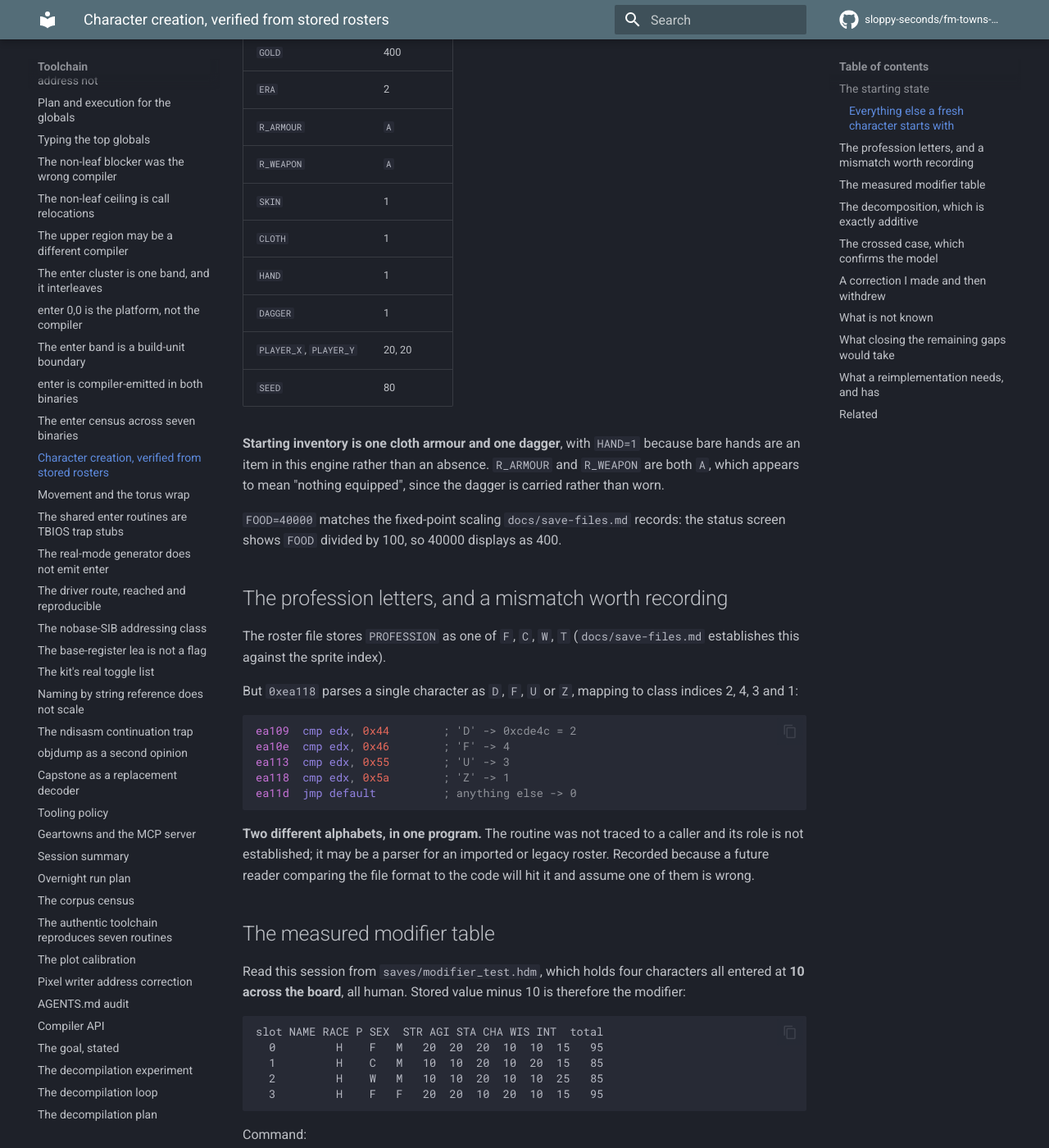
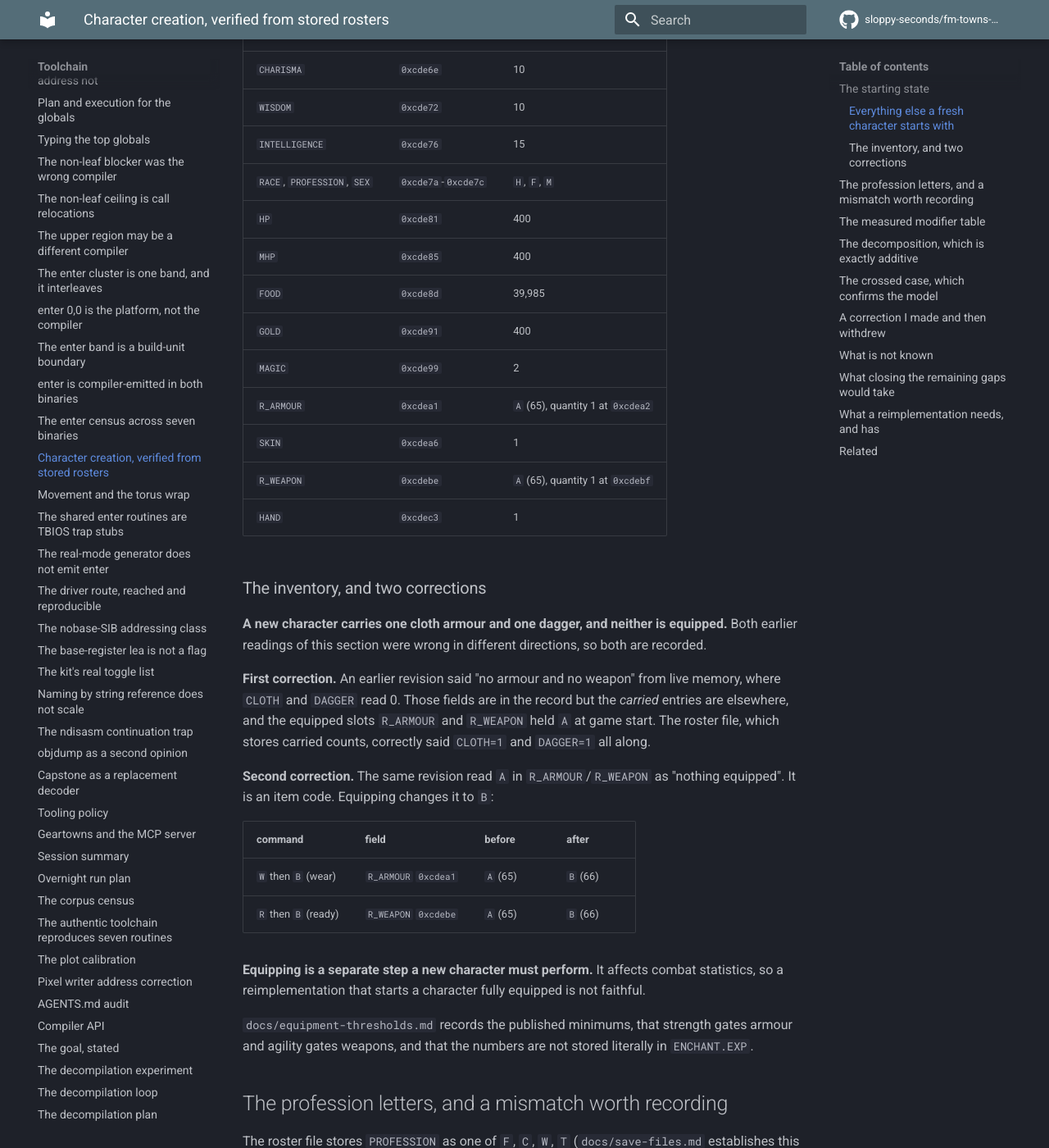
Before and after one commit to sloppy-seconds/fm-towns-ultima, an MkDocs documentation site: the page built from docs/character-creation.md, in a window 1280 px wide and 1400 px high, scrolled down 980 px. Shown: the whole window at 82% size. Built offline with MkDocs 1.6.1 and Material for MkDocs 9.7.7, drawn with Linux system fonts in a browser that asks for light colours; comment, search, counter and statistics services are not loaded; some of the changed text lies outside the part shown.

Commit message:
Equipping is a separate step, and it changes two bytes
Observed in the running game: a new character carries a cloth armour and a
dagger but has neither equipped. W then B wears the armour, R then B
readies the dagger.

  R_ARMOUR 0xcdea1   'A' (65) -> 'B' (66)
  R_WEAPON 0xcdebe   'A' (65) -> 'B' (66)

Two corrections to the character-creation page, which was wrong twice in
opposite directions:

- 'no armour and no weapon' was wrong. CLOTH and DAGGER do read 0 in the
  record's hot fields, but the carried counts are elsewhere and the roster
  file said 1 correctly all along.
- 'A means nothing equipped' was wrong. A is an item code; B is what it
  becomes once equipped.

Equipping affects combat stats, so a reimplementation that starts a
character fully equipped is not faithful.

Also records the threshold test that is now available: this character has
STR 35 AGI 25, so the published table allows a Bow at 21 and refuses a
Sword at 29. Readying a sword is one command and settles whether the
thresholds are live in this build.

```diff
--- a/docs/character-creation.md
+++ b/docs/character-creation.md
@@ -18,32 +18,54 @@ The six attributes, in record order: `STRENGTH`, `AGILITY`, `STAMINA`, `CHARISMA
 
 ### Everything else a fresh character starts with
 
-Read from every slot on `saves/modifier_test.hdm`, all four created with the same allocation, so
-these are constants rather than per-character choices:
+**Read from live memory at the start of the game, not from a roster file.** This distinction matters
+and an earlier revision of this section got it wrong by reading the roster instead.
 
-| field | value |
-|---|---|
-| `MAGIC` | 65 |
-| `HP` | 400 |
-| `MHP` | 400 |
-| `FOOD` | 40000 |
-| `GOLD` | 400 |
-| `ERA` | 2 |
-| `R_ARMOUR` | `A` |
-| `R_WEAPON` | `A` |
-| `SKIN` | 1 |
-| `CLOTH` | 1 |
-| `HAND` | 1 |
-| `DAGGER` | 1 |
-| `PLAYER_X`, `PLAYER_Y` | 20, 20 |
-| `SEED` | 80 |
+With the savestate `saves/u2-start.state` reloaded and the VM paused, the non-zero fields of the
+record are:
 
-**Starting inventory is one cloth armour and one dagger**, with `HAND=1` because bare hands are an
-item in this engine rather than an absence. `R_ARMOUR` and `R_WEAPON` are both `A`, which appears
-to mean "nothing equipped", since the dagger is carried rather than worn.
+| field | address | value |
+|---|---|---|
+| `STRENGTH` | `0xcde62` | 35 |
+| `AGILITY` | `0xcde66` | 25 |
+| `STAMINA` | `0xcde6a` | 30 |
+| `CHARISMA` | `0xcde6e` | 10 |
+| `WISDOM` | `0xcde72` | 10 |
+| `INTELLIGENCE` | `0xcde76` | 15 |
+| `RACE`, `PROFESSION`, `SEX` | `0xcde7a`-`0xcde7c` | `H`, `F`, `M` |
+| `HP` | `0xcde81` | 400 |
+| `MHP` | `0xcde85` | 400 |
+| `FOOD` | `0xcde8d` | 39,985 |
+| `GOLD` | `0xcde91` | 400 |
+| `MAGIC` | `0xcde99` | 2 |
+| `R_ARMOUR` | `0xcdea1` | `A` (65), quantity 1 at `0xcdea2` |
+| `SKIN` | `0xcdea6` | 1 |
+| `R_WEAPON` | `0xcdebe` | `A` (65), quantity 1 at `0xcdebf` |
+| `HAND` | `0xcdec3` | 1 |
 
-`FOOD=40000` matches the fixed-point scaling `docs/save-files.md` records: the status screen
-shows `FOOD` divided by 100, so 40000 displays as 400.
+### The inventory, and two corrections
+
+**A new character carries one cloth armour and one dagger, and neither is equipped.** Both earlier
+readings of this section were wrong in different directions, so both are recorded.
+
+**First correction.** An earlier revision said "no armour and no weapon" from live memory, where
+`CLOTH` and `DAGGER` read 0. Those fields are in the record but the *carried* entries are elsewhere,
+and the equipped slots `R_ARMOUR` and `R_WEAPON` held `A` at game start. The roster file, which
+stores carried counts, correctly said `CLOTH=1` and `DAGGER=1` all along.
+
+**Second correction.** The same revision read `A` in `R_ARMOUR`/`R_WEAPON` as "nothing equipped".
+It is an item code. Equipping changes it to `B`:
+
+| command | field | before | after |
+|---|---|---|---|
+| `W` then `B` (wear) | `R_ARMOUR` `0xcdea1` | `A` (65) | `B` (66) |
+| `R` then `B` (ready) | `R_WEAPON` `0xcdebe` | `A` (65) | `B` (66) |
+
+**Equipping is a separate step a new character must perform.** It affects combat statistics, so a
+reimplementation that starts a character fully equipped is not faithful.
+
+`docs/equipment-thresholds.md` records the published minimums, that strength gates armour and
+agility gates weapons, and that the numbers are not stored literally in `ENCHANT.EXP`.
 
 ## The profession letters, and a mismatch worth recording
 
```
Also changed, not shown: docs/equipment-thresholds.md (+35 -0 lines).
